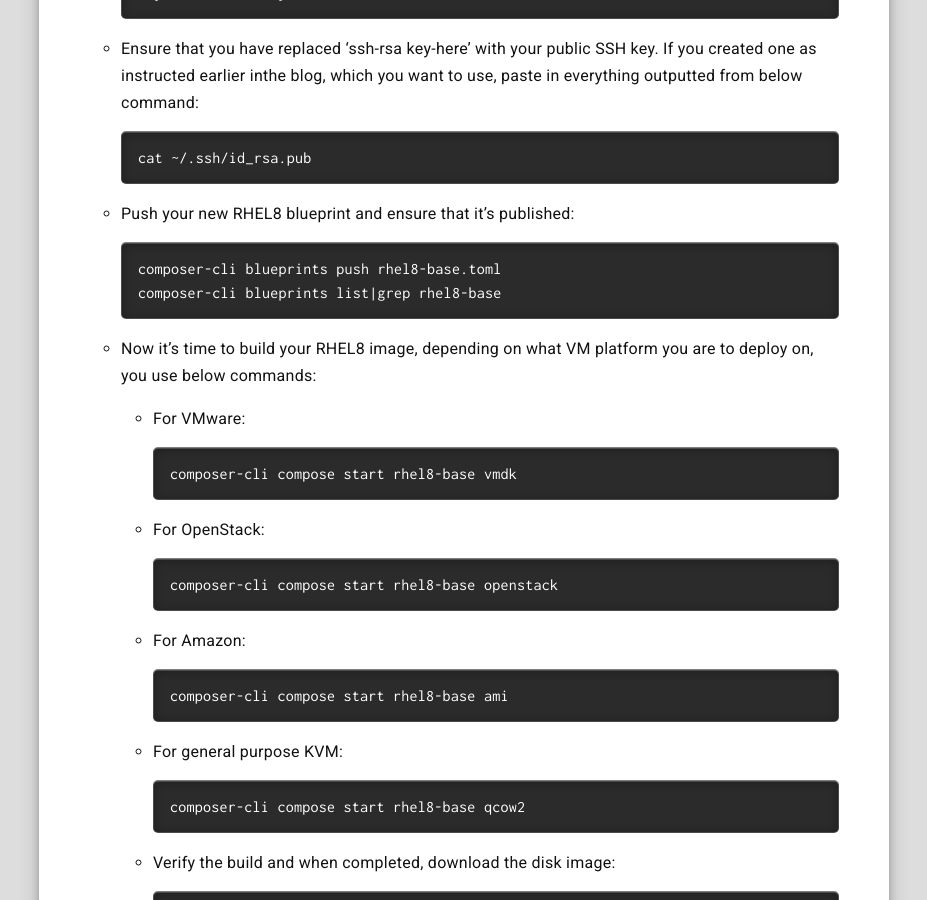
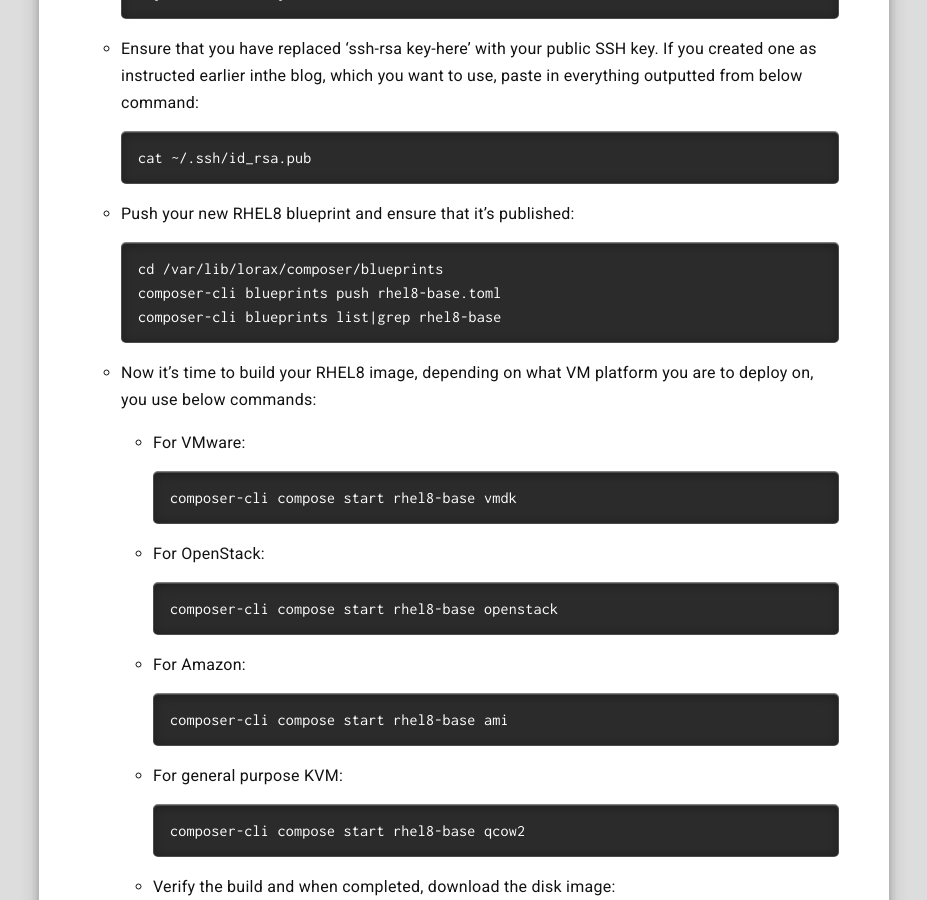
Before and after one commit to RedHatNordicsSA/RedHatNordicsSA.github.io, a Jekyll site: the page built from _posts/2019-04-24-rhel8-really-fast.markdown, in a window 1280 px wide and 900 px high, scrolled down 4826 px. Shown: the whole window, without its empty margins (176-1103 px from the left). Built offline with Jekyll 4.4.1, drawn with Linux system fonts in a browser that asks for light colours.

Commit message:
cd to blueprints required

````diff
--- a/_posts/2019-04-24-rhel8-really-fast.markdown
+++ b/_posts/2019-04-24-rhel8-really-fast.markdown
@@ -206,6 +206,7 @@ paste in everything outputted from below command:
 
 * Push your new RHEL8 blueprint and ensure that it's published:
   ```
+  cd /var/lib/lorax/composer/blueprints
   composer-cli blueprints push rhel8-base.toml
   composer-cli blueprints list|grep rhel8-base
   ```
````
